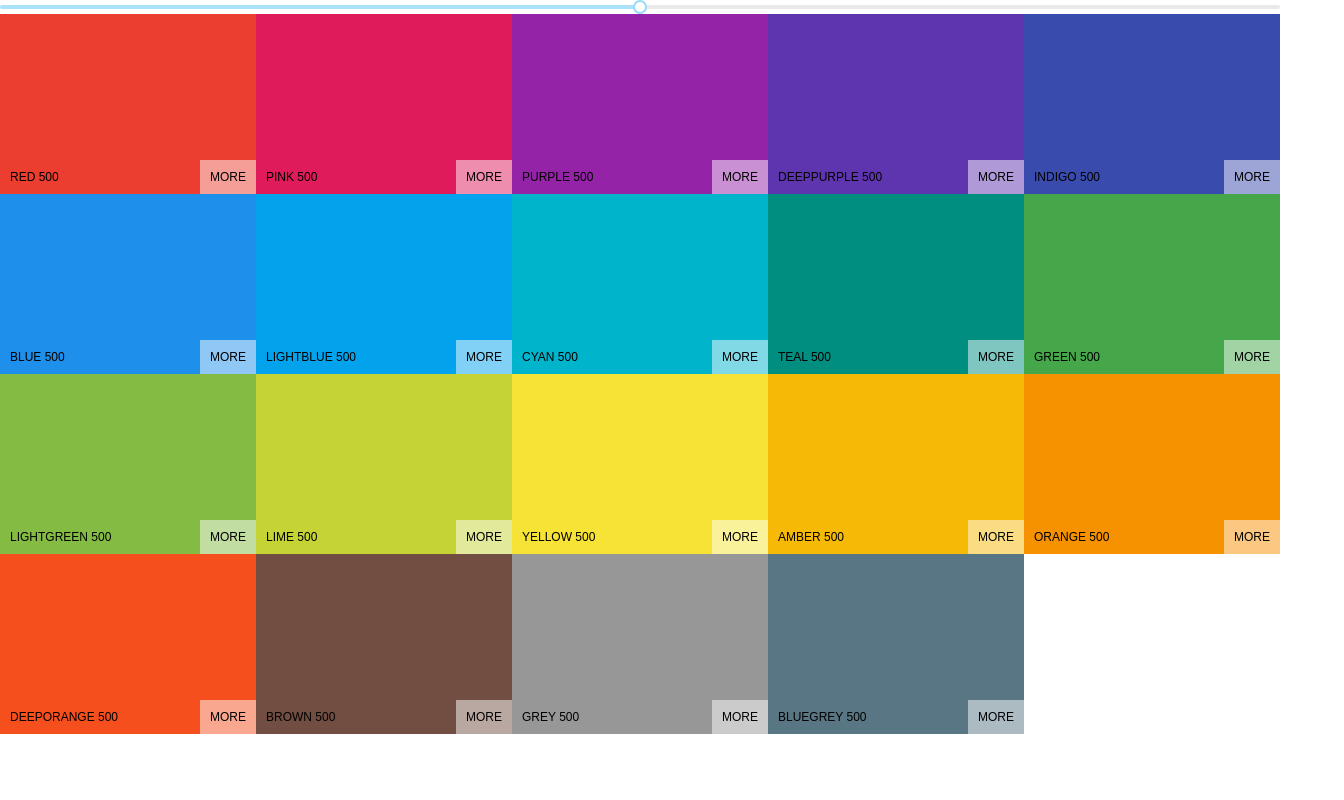
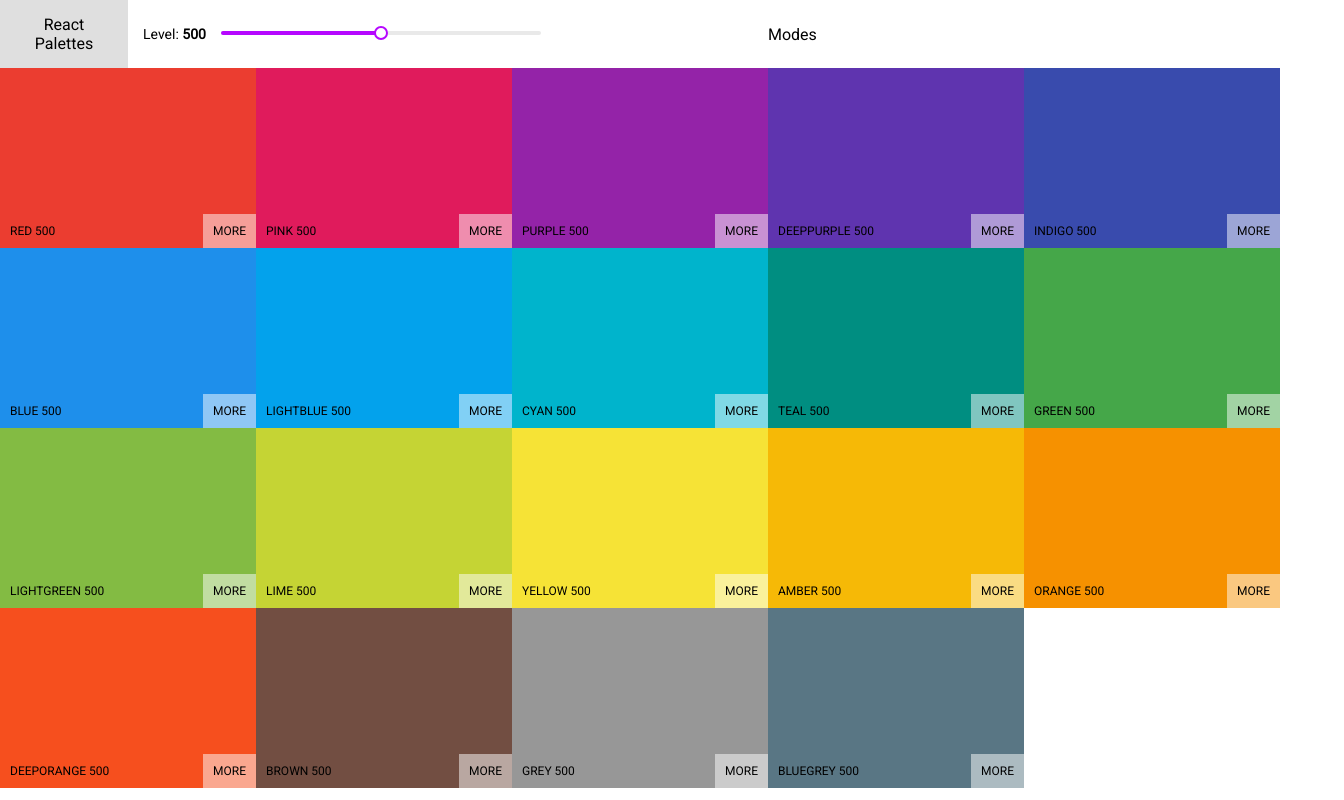
Before and after one commit to N-bred/palette-colors-app, a React (Create React App) app: page / in a window 1280 px wide. Shown: the whole page, 1344 px wide, since content can reach past the window. Built offline with nearby package versions, Linux system fonts and the light colour scheme.

Commit message:
Navbar component made and styled, start dropdown

```diff
--- /dev/null
+++ b/src/components/Navbar.jsx
@@ -0,0 +1,29 @@
+import React, { Component } from 'react';
+import Slider from 'rc-slider';
+import 'rc-slider/assets/index.css';
+import './css/Navbar.css';
+
+export default class Navbar extends Component {
+  render() {
+    return (
+      <div className="Navbar">
+        <div className="logo">React Palettes</div>
+
+        <div className="Slider">
+          <p>
+            Level: <span>{this.props.level}</span>
+          </p>
+          <Slider
+            defaultValue={this.props.level}
+            min={100}
+            max={900}
+            step={100}
+            onAfterChange={this.props.changeLevel}
+          />
+        </div>
+
+        <div className="modes">Modes</div>
+      </div>
+    );
+  }
+}
--- a/src/components/Palette.jsx
+++ b/src/components/Palette.jsx
@@ -1,7 +1,6 @@
 import React, { Component } from 'react';
 import ColorBox from './ColorBox';
-import Slider from 'rc-slider';
-import 'rc-slider/assets/index.css';
+import Navbar from './Navbar';
 import './css/Palette.css';
 
 export default class Palette extends Component {
@@ -16,23 +15,11 @@ export default class Palette extends Component {
   render() {
     return (
       <div className="Palette">
-            {/* Navbar */}
-
-            <Slider
-               defaultValue={this.state.level}
-               min={100}
-               max={900}
-               step={100}
-               onAfterChange={this.changeLevel}
-            />
+        <Navbar level={this.state.level} changeLevel={this.changeLevel} />
 
         <div className="Palette-colors">
           {this.props.palette.colors[this.state.level].map(color => (
-                  <ColorBox
-                     key={color.name}
-                     name={color.name}
-                     color={color.hex}
-                  />
+            <ColorBox key={color.name} name={color.name} color={color.hex} />
           ))}
         </div>
 
--- /dev/null
+++ b/src/components/css/Navbar.css
@@ -0,0 +1,54 @@
+.Navbar {
+  display: flex;
+  /* height: 5rem; */
+  align-items: center;
+}
+
+/* Slider */
+
+.logo {
+  display: block;
+  flex: 0 0 10%;
+  background: #dfdfdf;
+  padding: 1.5rem 2rem;
+  text-align: center;
+}
+
+.Slider {
+  display: flex;
+  flex: 1 0 50%;
+}
+
+.Slider p {
+  margin: 0 1.5rem;
+  font-size: 1.4rem;
+}
+
+.Slider span {
+  font-weight: bold;
+}
+
+.modes {
+  flex: 1 0 45%;
+}
+
+.rc-slider {
+  width: 50%;
+  display: flex;
+  margin-right: auto;
+  align-items: center;
+}
+
+.rc-slider-track {
+  background: #b607ff;
+}
+
+.rc-slider-handle,
+.rc-slider-handle:focus,
+.rc-slider-handle:active,
+.rc-slider-handle:hover {
+  border: 2px solid #b607ff;
+  background: #fff;
+  margin: 0;
+  box-shadow: none;
+}
--- a/src/components/css/Palette.css
+++ b/src/components/css/Palette.css
@@ -1,6 +1,6 @@
 .Palette {
-   height: 100vh;
+  height: 100vh;
 }
 .Palette-colors {
-   height: 90%;
+  height: 90%;
 }
--- a/src/index.css
+++ b/src/index.css
@@ -1,3 +1,5 @@
+@import url('https://fonts.googleapis.com/css?family=Roboto&display=swap');
+
 html {
   box-sizing: border-box;
   font-size: 62.5%;
@@ -13,6 +15,6 @@ html {
 
 body {
   font-size: 1.6rem;
-   font-family: sans-serif;
+  font-family: 'Roboto', sans-serif;
   overflow: hidden;
 }
```
Also changed, not shown: src/components/css/ColorBox.css (indentation only), 1 other file (tests, documents, lock files or other folders). Lines whose indentation alone changed are shown as unchanged.
